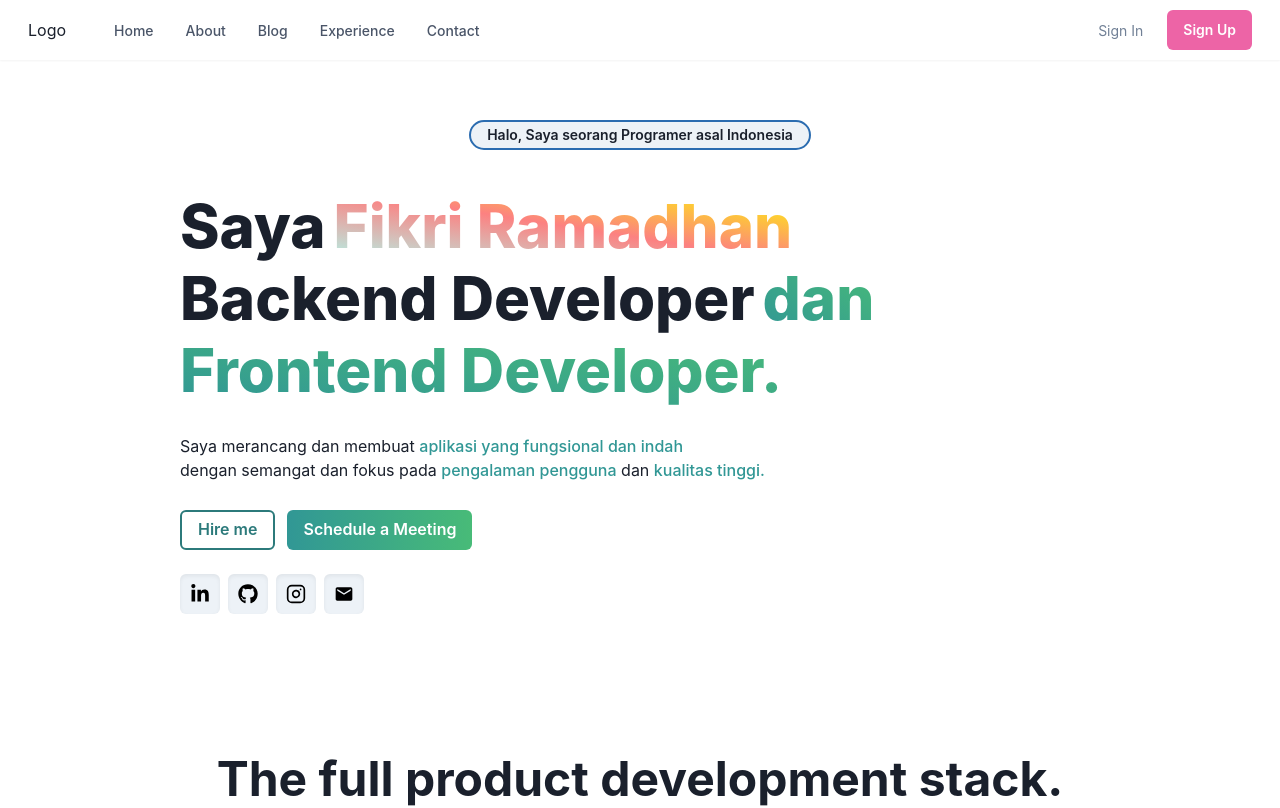
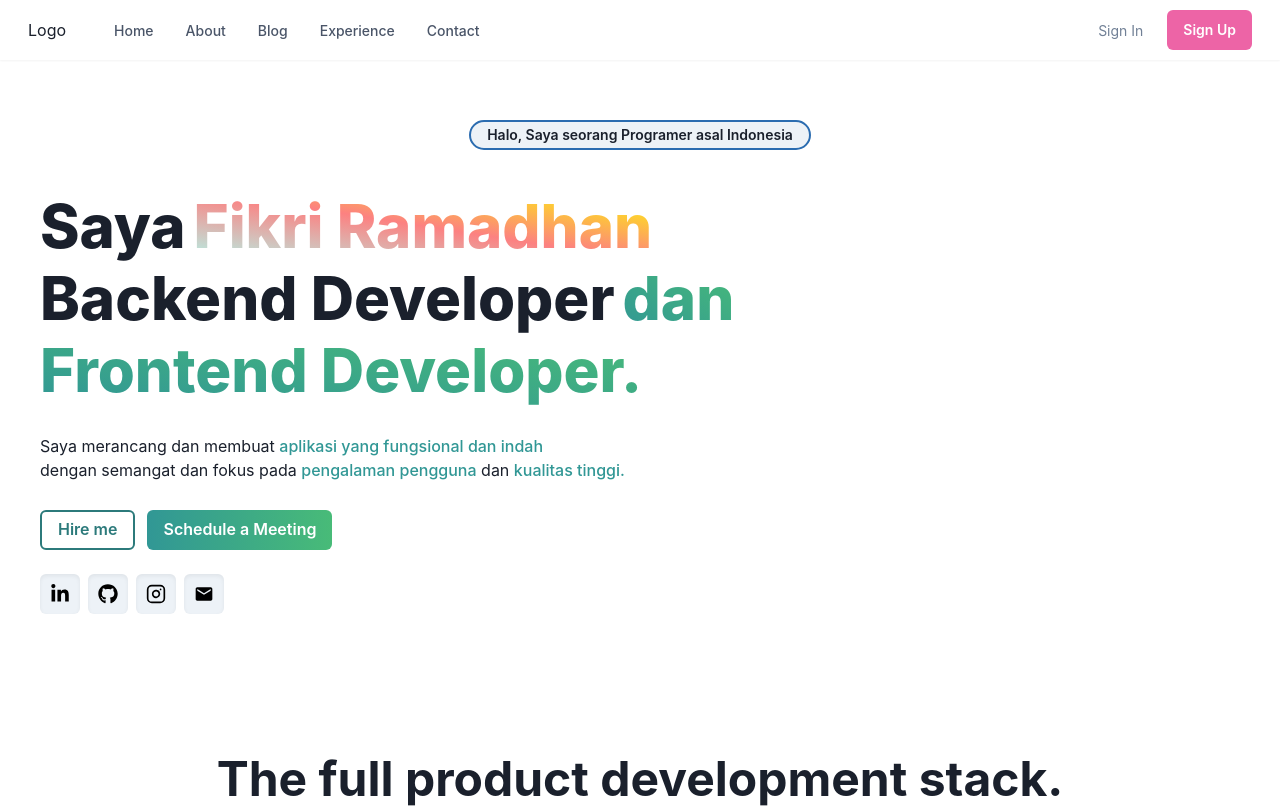
Before and after one commit to kallera002/react-docker, a React (Vite) app: page /home in a window 1280 px wide. Shown: the top 808 px of the page. Built offline with nearby package versions, Linux system fonts and the light colour scheme.

Commit message:
fixing max with and padding BaseLayoutCOmponent

```diff
--- a/src/moduls/common/components/layout/BaseLayoutComponent.tsx
+++ b/src/moduls/common/components/layout/BaseLayoutComponent.tsx
@@ -4,12 +4,12 @@ import { IBaseLayout } from "./_types"
 const BaseLayoutComponent: React.FC<IBaseLayout> = ({ children, ...props }) => {
   return (
     <Box
-      px={{ base: "6", md: "6", lg: "20", sm: "10", xl: "10" }}
+      px={{md: "6", lg: "20", sm: "10", xl: "10" }}
       pb="0"
-      pt={{ base: "8", sm: "16", md: "20" }}
+      pt={{sm: "16", md: "20" }}
       {...props}
       mx="auto"
-      maxW="1000"
+      maxW="1530"
     >
       {children}
     </Box>
```
